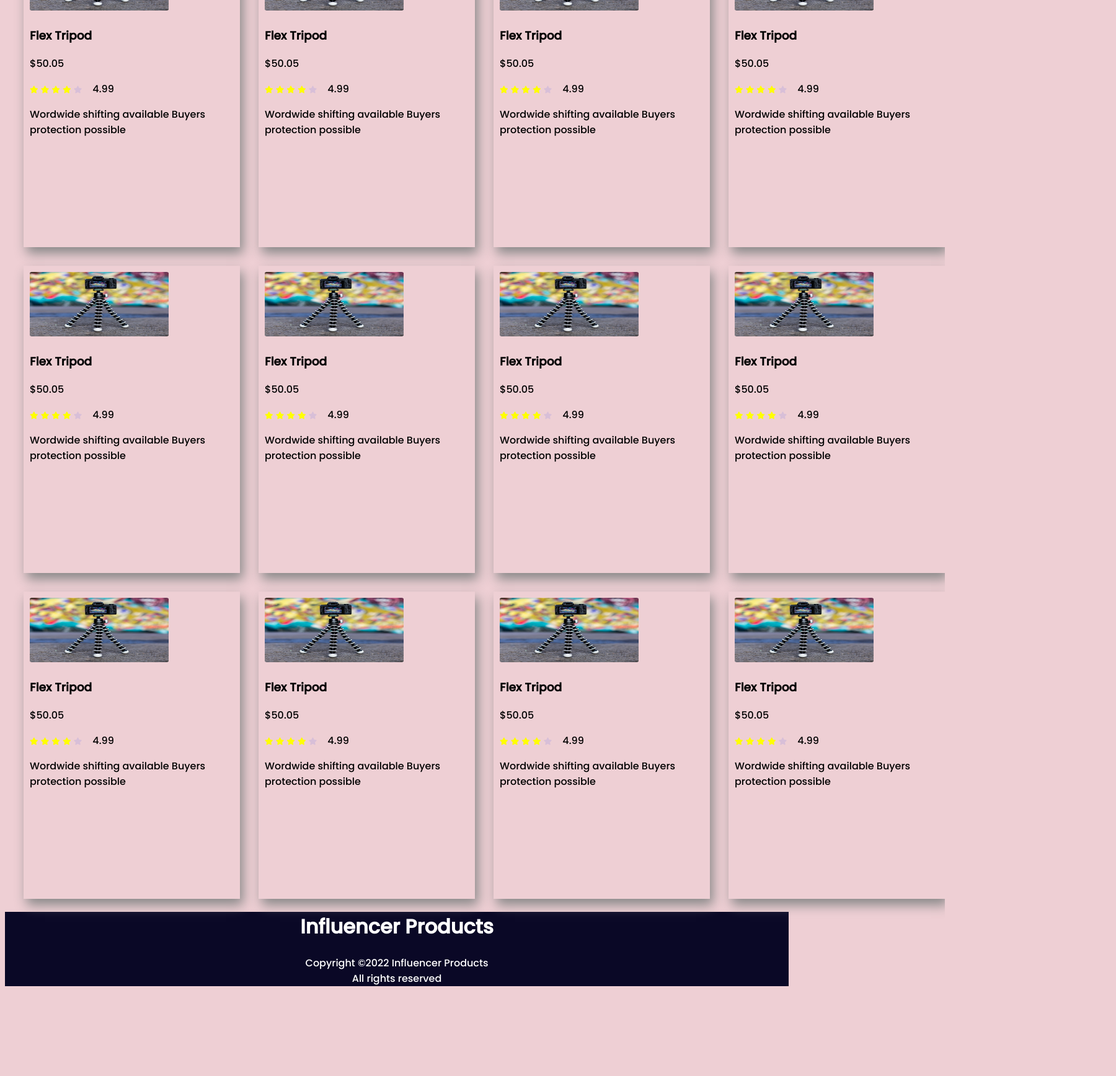
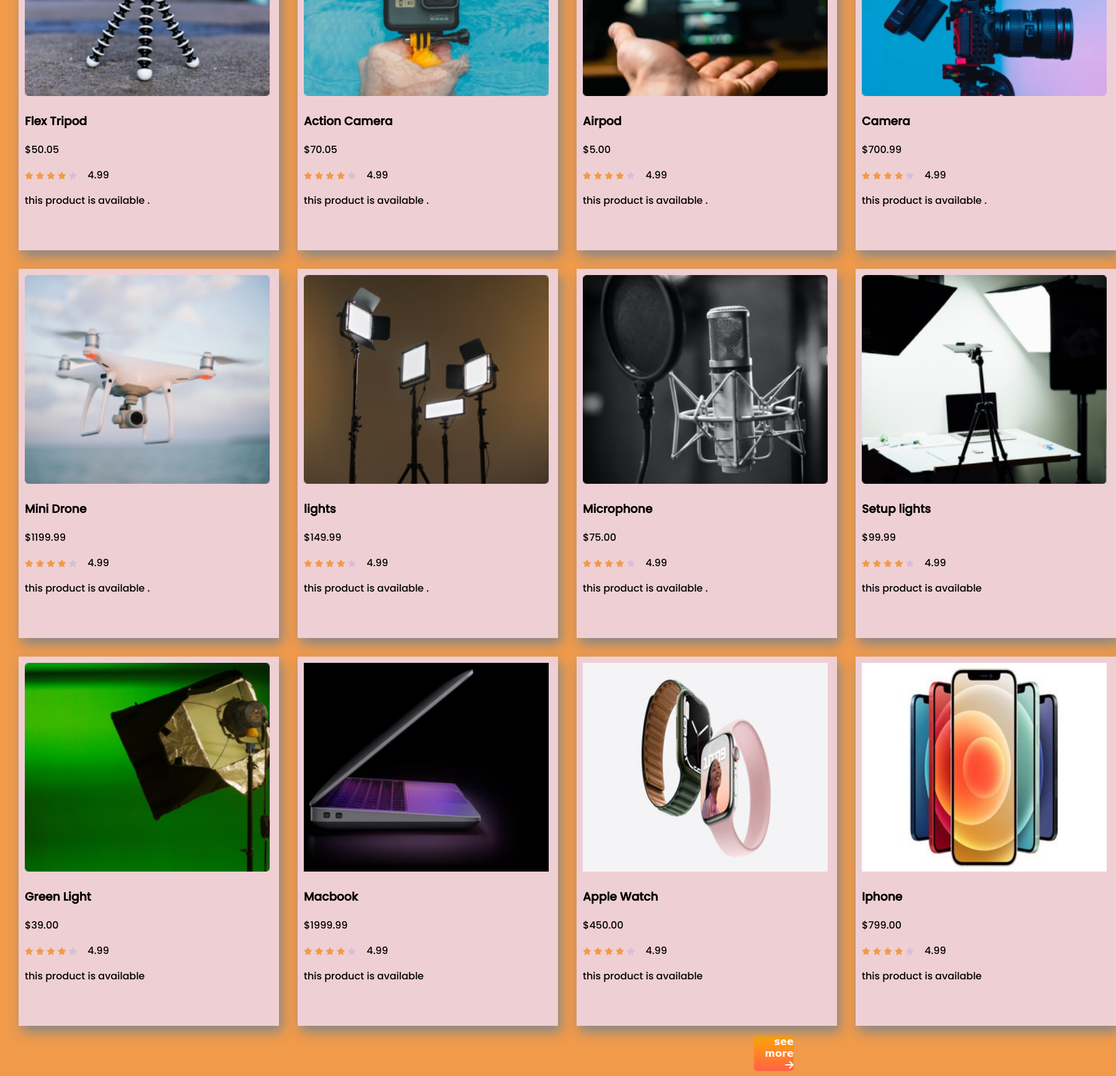
Before and after one commit to 0x0j9a10/first-assignment2, a plain HTML site: page index.html in a window 1280 px wide. Shown: the part 1060-2797 px from the top of the page at 62% size, 1800 px wide, since content can reach past the window. Before the commit the page ends 2668 px from the top, so only its background shows below. Drawn offline with Linux system fonts and the light colour scheme.

Commit message:
finished

```diff
--- a/index.html
+++ b/index.html
@@ -10,19 +10,24 @@
 </head>
 <body>
     <header>
-        <h1 id="top">Influencer Products</h1>
+        <h1 id="top">Smart Products</h1>
     </header>
 
     <main>
         <section class="flexible-container">
+            <div class="tops">
                 <div class="top">
-                    <h1>Sturt your Journey as Influencer</h1>
-                    <p>Promotions on clothing, electronics, sports and more. Check out all the deals. Great Deal on the Latest Brand Products, Limited Time Offer Shop Today Now. Safe Payments. Subscribe For Updates. Download Our Mobile App. 24/7 Help Center. Worldwide Delivery.Promotions on clothing, electronics, sports and more. Check out all the deals. Great Deal on the Latest Brand Products, Limited Time Offer Shop Today Now. Safe Payments. Subscribe For Updates. Download Our Mobile App. 24/7 Help Center. Worldwide Delivery.Promotions on clothing, electronics, sports and more. Check out all the deals. Great Deal on the Latest Brand Products, Limited Time Offer Shop Today Now. Safe Payments. Subscribe For Updates. Download Our Mobile App. 24/7 Help Center. Worldwide Delivery.Promotions on clothing, electronics, sports and more. Check out all the deals. Great Deal on the Latest Brand Products, Limited Time Offer Shop Today Now. Safe Payments. Subscribe For Updates. Download Our Mobile App. 24/7 Help Center. Worldwide Delivery.</p>
-                    <a class="link-button" target="_blank" href="https://www.linkedin.com/in/0x0j9a10/">HIER ME <i class="fas fa-arrow-right"></i></a>
+                    <h1>We started our journey as an ecommerce business</h1>
+                    <p>Here you will find all kinds of electronics and you can get the things you like at very low prices.</p>
+                    <a class="link-button" target="_blank" href="https://www.linkedin.com/in/0x0j9a10/">Preebook now<i class="fas fa-arrow-right"></i></a>
                 </div>
                 <div class="top" >
                     <img src="images/main-camera.png" alt="">
                 </div>
+            </div>
+
+
+
         </section>
         <hr>
         <Section class="Container">
@@ -43,16 +48,16 @@
                             <i class="fas fa-star empty"></i>
                             <span>4.99</span>
                         </div>
-                        <p>Wordwide shifting available Buyers protection possible</p>
+                        <p>this product is available .</p>
                     </div>
                 </div>
                 <div class="product">
                     <div class="product-img">
-                        <img src="images/tripod.png" alt="">
+                        <img src="images/action.png" alt="">
                     </div>
                     <div class="product-detail">
-                        <h3 class="product-title">Flex Tripod</h3>
-                        <p class="price">$50.05</p>
+                        <h3 class="product-title">Action Camera</h3>
+                        <p class="price">$70.05</p>
                         <div class="product-info">
                             <i class="fas fa-star filled"></i>
                             <i class="fas fa-star filled"></i>
@@ -61,16 +66,16 @@
                             <i class="fas fa-star empty"></i>
                             <span>4.99</span>
                         </div>
-                        <p>Wordwide shifting available Buyers protection possible</p>
+                        <p>this product is available .</p>
                     </div>
                 </div>
                 <div class="product">
                     <div class="product-img">
-                        <img src="images/tripod.png" alt="">
+                        <img src="images/airpod.png" alt="">
                     </div>
                     <div class="product-detail">
-                        <h3 class="product-title">Flex Tripod</h3>
-                        <p class="price">$50.05</p>
+                        <h3 class="product-title">Airpod</h3>
+                        <p class="price">$5.00</p>
                         <div class="product-info">
                             <i class="fas fa-star filled"></i>
                             <i class="fas fa-star filled"></i>
@@ -79,16 +84,16 @@
                             <i class="fas fa-star empty"></i>
                             <span>4.99</span>
                         </div>
-                        <p>Wordwide shifting available Buyers protection possible</p>
+                        <p>this product is available .</p>
                     </div>
                 </div>
                 <div class="product">
                     <div class="product-img">
-                        <img src="images/tripod.png" alt="">
+                        <img src="images/camera.png" alt="">
                     </div>
                     <div class="product-detail">
-                        <h3 class="product-title">Flex Tripod</h3>
-                        <p class="price">$50.05</p>
+                        <h3 class="product-title">Camera</h3>
+                        <p class="price">$700.99</p>
                         <div class="product-info">
                             <i class="fas fa-star filled"></i>
                             <i class="fas fa-star filled"></i>
@@ -97,16 +102,16 @@
                             <i class="fas fa-star empty"></i>
                             <span>4.99</span>
                         </div>
-                        <p>Wordwide shifting available Buyers protection possible</p>
+                        <p>this product is available .</p>
                     </div>
                 </div>
                 <div class="product">
                     <div class="product-img">
-                        <img src="images/tripod.png" alt="">
+                        <img src="images/drone.png" alt="">
                     </div>
                     <div class="product-detail">
-                        <h3 class="product-title">Flex Tripod</h3>
-                        <p class="price">$50.05</p>
+                        <h3 class="product-title">Mini Drone</h3>
+                        <p class="price">$1199.99</p>
                         <div class="product-info">
                             <i class="fas fa-star filled"></i>
                             <i class="fas fa-star filled"></i>
@@ -115,16 +120,16 @@
                             <i class="fas fa-star empty"></i>
                             <span>4.99</span>
                         </div>
-                        <p>Wordwide shifting available Buyers protection possible</p>
+                        <p>this product is available .</p>
                     </div>
                 </div>
                 <div class="product">
                     <div class="product-img">
-                        <img src="images/tripod.png" alt="">
+                        <img src="images/lights.png" alt="">
                     </div>
                     <div class="product-detail">
-                        <h3 class="product-title">Flex Tripod</h3>
-                        <p class="price">$50.05</p>
+                        <h3 class="product-title">lights</h3>
+                        <p class="price">$149.99</p>
                         <div class="product-info">
                             <i class="fas fa-star filled"></i>
                             <i class="fas fa-star filled"></i>
@@ -133,16 +138,16 @@
                             <i class="fas fa-star empty"></i>
                             <span>4.99</span>
                         </div>
-                        <p>Wordwide shifting available Buyers protection possible</p>
+                        <p>this product is available .</p>
                     </div>
                 </div>
                 <div class="product">
                     <div class="product-img">
-                        <img src="images/tripod.png" alt="">
+                        <img src="images/mic.png" alt="">
                     </div>
                     <div class="product-detail">
-                        <h3 class="product-title">Flex Tripod</h3>
-                        <p class="price">$50.05</p>
+                        <h3 class="product-title">Microphone</h3>
+                        <p class="price">$75.00</p>
                         <div class="product-info">
                             <i class="fas fa-star filled"></i>
                             <i class="fas fa-star filled"></i>
@@ -151,16 +156,16 @@
                             <i class="fas fa-star empty"></i>
                             <span>4.99</span>
                         </div>
-                        <p>Wordwide shifting available Buyers protection possible</p>
+                        <p>this product is available .</p>
                     </div>
                 </div>
                 <div class="product">
                     <div class="product-img">
-                        <img src="images/tripod.png" alt="">
+                        <img src="images/setup.png" alt="">
                     </div>
                     <div class="product-detail">
-                        <h3 class="product-title">Flex Tripod</h3>
-                        <p class="price">$50.05</p>
+                        <h3 class="product-title">Setup lights</h3>
+                        <p class="price">$99.99</p>
                         <div class="product-info">
                             <i class="fas fa-star filled"></i>
                             <i class="fas fa-star filled"></i>
@@ -169,16 +174,16 @@
                             <i class="fas fa-star empty"></i>
                             <span>4.99</span>
                         </div>
-                        <p>Wordwide shifting available Buyers protection possible</p>
+                        <p>this product is available </p>
                     </div>
                 </div>
                 <div class="product">
                     <div class="product-img">
-                        <img src="images/tripod.png" alt="">
+                        <img src="images/single-light.png" alt="">
                     </div>
                     <div class="product-detail">
-                        <h3 class="product-title">Flex Tripod</h3>
-                        <p class="price">$50.05</p>
+                        <h3 class="product-title">Green Light</h3>
+                        <p class="price">$39.00</p>
                         <div class="product-info">
                             <i class="fas fa-star filled"></i>
                             <i class="fas fa-star filled"></i>
@@ -187,16 +192,16 @@
                             <i class="fas fa-star empty"></i>
                             <span>4.99</span>
                         </div>
-                        <p>Wordwide shifting available Buyers protection possible</p>
+                        <p>this product is available </p>
                     </div>
                 </div>
                 <div class="product">
                     <div class="product-img">
-                        <img src="images/tripod.png" alt="">
+                        <img src="images/ilaptop.png" alt="">
                     </div>
                     <div class="product-detail">
-                        <h3 class="product-title">Flex Tripod</h3>
-                        <p class="price">$50.05</p>
+                        <h3 class="product-title">Macbook</h3>
+                        <p class="price">$1999.99</p>
                         <div class="product-info">
                             <i class="fas fa-star filled"></i>
                             <i class="fas fa-star filled"></i>
@@ -205,16 +210,16 @@
                             <i class="fas fa-star empty"></i>
                             <span>4.99</span>
                         </div>
-                        <p>Wordwide shifting available Buyers protection possible</p>
+                        <p>this product is available </p>
                     </div>
                 </div>
                 <div class="product">
                     <div class="product-img">
-                        <img src="images/tripod.png" alt="">
+                        <img src="images/iwatch.png" alt="">
                     </div>
                     <div class="product-detail">
-                        <h3 class="product-title">Flex Tripod</h3>
-                        <p class="price">$50.05</p>
+                        <h3 class="product-title">Apple Watch</h3>
+                        <p class="price">$450.00</p>
                         <div class="product-info">
                             <i class="fas fa-star filled"></i>
                             <i class="fas fa-star filled"></i>
@@ -223,16 +228,16 @@
                             <i class="fas fa-star empty"></i>
                             <span>4.99</span>
                         </div>
-                        <p>Wordwide shifting available Buyers protection possible</p>
+                        <p>this product is available </p>
                     </div>
                 </div>
                 <div class="product">
                     <div class="product-img">
-                        <img src="images/tripod.png" alt="">
+                        <img src="images/iphone.png" alt="">
                     </div>
                     <div class="product-detail">
-                        <h3 class="product-title">Flex Tripod</h3>
-                        <p class="price">$50.05</p>
+                        <h3 class="product-title">Iphone</h3>
+                        <p class="price">$799.00</p>
                         <div class="product-info">
                             <i class="fas fa-star filled"></i>
                             <i class="fas fa-star filled"></i>
@@ -241,17 +246,30 @@
                             <i class="fas fa-star empty"></i>
                             <span>4.99</span>
                         </div>
-                        <p>Wordwide shifting available Buyers protection possible</p>
+                        <p>this product is available </p>
                     </div>
                 </div>
             </div>
+            <div class="right">
+                <p>see more <i class="fas fa-arrow-right"></i> </p>
+            </div>
         </Section>
 
+        <section>
+
+        </section>
     </main>
     <footer>
         <div>
-            <h1>Influencer Products</h1>
-            <p>Copyright ©2022 Influencer Products<br>All rights reserved</p>
+            <h1>Smart Products</h1>
+            <p>Copyright ©2022 Smart Products<br>All rights reserved</p>
+        </div>
+
+        <div id="icon">
+            <i class="fab fa-twitch"></i>
+            <i class="fab fa-facebook"></i>
+            <i class="fab fa-youtube"></i>
+            <i class="fab fa-linkedin"></i>
         </div>
 
     </footer>
--- a/style.css
+++ b/style.css
@@ -2,7 +2,8 @@
 
 
 body{
-    background-color: #eecfd4;
+    margin: 0;
+    background-color: rgba(240,154,74,255);
     font-family: 'Poppins', sans-serif;
 }
 
@@ -18,7 +19,10 @@ header{
     width: 50%;
     padding-left: 5%;
 }
-.link-button{
+.link-button {
+    @import url('https://fonts.googleapis.com/css2?family=Poppins:ital,wght@0,500;1,500&family=The+Nautigal:wght@700&display=swap');
+    font-family: 'Poppins', sans-serif;
+    font-family: 'The Nautigal', cursive;
     text-decoration: none;
     background-image: linear-gradient(orange,tomato);
     padding: 10px 40px;
@@ -28,7 +32,7 @@ header{
 
 }
 
-.flexible-container{
+.tops{
     display: flex;
 }
 
@@ -37,21 +41,34 @@ hr{
 }
 
 .product .product-img img{
-    width: 224px;
-    height: 104px;
+    width: 395px;
+}
+
+.product .product-img:hover img{
+    transform: scale(1.2);
+    transition: transform 2s;
+
+
+
 }
 footer{
     background-color: rgb(10,8,38);
     color: white;
     text-align: center;
+    width: 100%;
+    margin: 0;
 }
 .product{
-    width:329px;
-    height:476px;
+    width:400px;
+    height:576px;
     margin-left: 30px;
     margin-top: 30px;
     padding: 10px;
     box-shadow: 5px 10px 18px #888888;
+    background-color: #eecfd4;
+    overflow: hidden;
+
+
 }
 .products{
     display: grid;
@@ -65,9 +82,74 @@ footer{
     font-size: 12px;
 }
 .fa-star.filled{
-    color: yellow;
+    color: rgba(240,154,74,255);
 }
 .fa-star.empty{
     color: thistle;
 }
 span{margin: 13px;}
+#id{
+    display: grid;
+}
+.right{
+    text-align: right;
+    background-image: linear-gradient(orange,tomato);
+
+    margin-left: 95%;
+    font-weight: 700;
+    border-radius: 5px;
+    color: white;
+    @import url('https://fonts.googleapis.com/css2?family=Poppins:ital,wght@0,500;1,500&family=The+Nautigal:wght@700&display=swap');
+    font-family: 'Poppins', sans-serif;
+    font-family: 'The Nautigal', cursive;
+}
+
+.link-button .fas{
+    margin: 12px;
+}
+
+@media only screen and (max-width:320px){
+    .flexible-container{
+        width: 100%;
+
+
+    }
+
+    .products,.product-detail{
+        grid-template-columns: repeat(1,1fr);
+    }
+    .product{
+        flex-direction: column;
+    }
+    footer{
+        width: 100%;
+    }
+}
+
+@media only screen and (min-width: 577px) and (max-width : 768px){
+    .Container{
+        width: 100%;
+    }
+    .products,.product-detail{
+        grid-template-columns: repeat(2,1fr);
+    }
+    .product{
+        flex-direction: column;
+    }
+    footer{
+        width: 100%;
+    }
+}
+
+@media only screen and (min-width: 769px) and (max-width : 1400px){
+    .Container{
+        width: 100%;
+    }
+    .products,.product-detail{
+        grid-template-columns: repeat(4,1fr);
+    }
+
+    footer{
+        width: 100%;
+    }
+}
```
Also changed, not shown: images/ilaptop.png (added), images/iphone.png (added), images/iwatch.png (added), slider/laptopI.png (added), slider/rezerlaptop.png (added), slider/smarttv.png (added).
